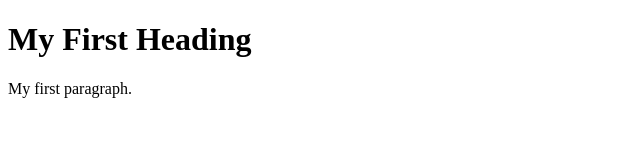
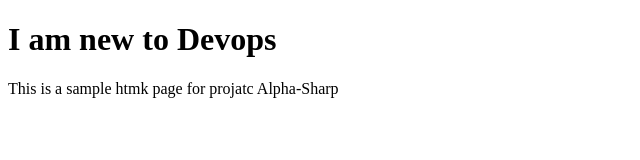
Before and after one commit to caldevopsonline/Alpha-sharp, a plain HTML site: page index.html in a window 1280 px wide. Shown: the whole page, without its empty margins (0-640 px from the left). Drawn offline with Linux system fonts and the light colour scheme.

Commit message:
entrypoint updated

```diff
--- a/index.html
+++ b/index.html
@@ -2,8 +2,8 @@
 <html>
 <body>
 
-<h1>My First Heading</h1>
-<p>My first paragraph.</p>
+<h1> I am new to Devops</h1>
+<p> This is a sample htmk page for projatc Alpha-Sharp</p>
 
 </body>
 </html>
```
